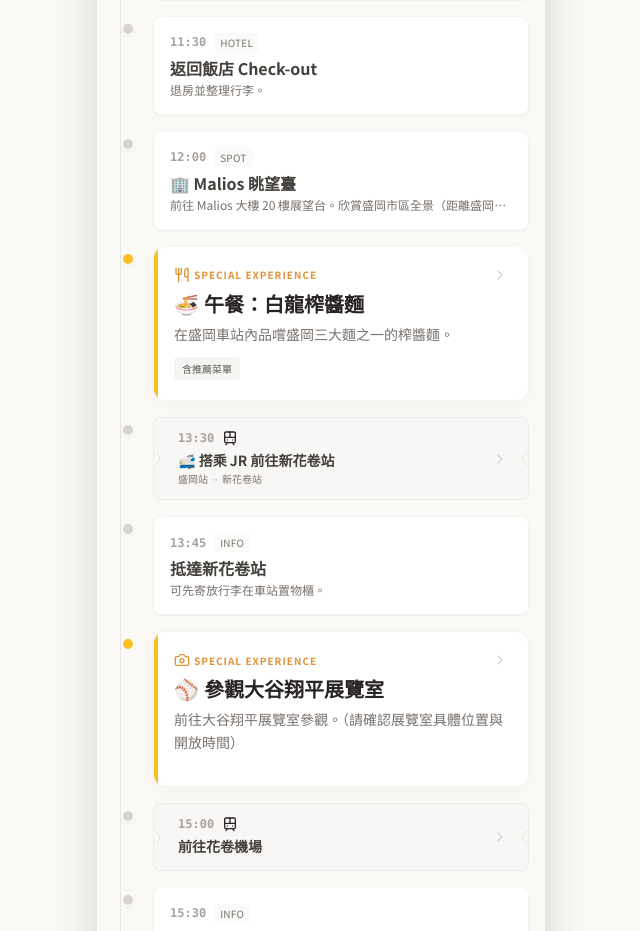
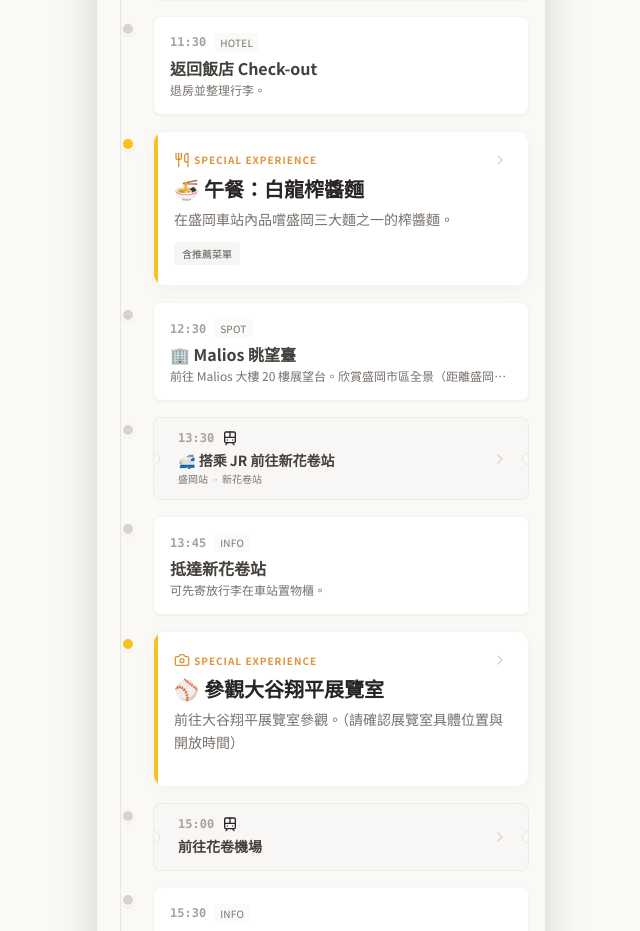
Before and after one commit to samkang/tohoku-trip, a React (Vite) app: page / in a window 1280 px wide. Shown: the part 5680-6611 px from the top of the page, without its empty margins (319-959 px from the left). Built offline with nearby package versions, Linux system fonts and the light colour scheme; no server answers.

Commit message:
Rearrange itinerary schedule for Day 5, swapping lunch and observation deck timings. Updated descriptions for clarity and consistency in the itinerary data.

```diff
--- a/src/data/itinerary.js
+++ b/src/data/itinerary.js
@@ -328,15 +328,7 @@ export const initialTripData = [
         highlight: false
       },
       {
-        id: "d5-6", type: "spot", time: "12:00", title: "🏢 Malios 眺望臺",
-        subTitle: "20 樓展望台",
-        location: "岩手県盛岡市",
-        desc: "前往 Malios 大樓 20 樓展望台。欣賞盛岡市區全景（距離盛岡站約 250 公尺）。",
-        highlight: false,
-        story: "位於盛岡站附近的 Malios 大樓 20 樓，是免費的展望台，可俯瞰盛岡市區全景。從展望台可以遠眺盛岡市區、岩手山等風景，是欣賞盛岡城市風貌的最佳地點。距離盛岡站僅約 250 公尺，交通便利，非常適合在離開前最後一覽盛岡美景。"
-      },
-      {
-        id: "d5-7", type: "food", time: "12:30", title: "🍜 午餐：白龍榨醬麵",
+        id: "d5-6", type: "food", time: "12:00", title: "🍜 午餐：白龍榨醬麵",
         subTitle: "盛岡車站內",
         location: "岩手県盛岡市盛岡駅",
         desc: "在盛岡車站內品嚐盛岡三大麵之一的榨醬麵。",
@@ -346,6 +338,14 @@ export const initialTripData = [
           { jp: "半ライス", cn: "半份白飯 (可加點)" }
         ],
         story: "盛岡三大麵之一（另外兩個是冷麵、碗子蕎麥麵）。榨醬麵源自中國的炸醬麵，經在地化改良後成為盛岡的特色美食。白龍是盛岡車站內知名的榨醬麵店。榨醬麵的特色是將炒過的肉末和蔬菜（如洋蔥、青椒、豆芽等）與甜麵醬一起炒製成醬料，淋在Q彈的麵條上，再搭配黃瓜絲、蔥花等配菜。吃法通常是先將醬料與麵條充分拌勻，讓每一根麵條都裹上濃郁的醬汁，口感豐富且層次分明。"
+      },
+      {
+        id: "d5-7", type: "spot", time: "12:30", title: "🏢 Malios 眺望臺",
+        subTitle: "20 樓展望台",
+        location: "岩手県盛岡市",
+        desc: "前往 Malios 大樓 20 樓展望台。欣賞盛岡市區全景（距離盛岡站約 250 公尺）。",
+        highlight: false,
+        story: "位於盛岡站附近的 Malios 大樓 20 樓，是免費的展望台，可俯瞰盛岡市區全景。從展望台可以遠眺盛岡市區、岩手山等風景，是欣賞盛岡城市風貌的最佳地點。距離盛岡站僅約 250 公尺，交通便利，非常適合在離開前最後一覽盛岡美景。"
       },
       {
         id: "d5-8", type: "transport", time: "13:30", title: "🚅 搭乘 JR 前往新花卷站",
```
Also changed, not shown: 1 other file (tests, documents, lock files or other folders).
